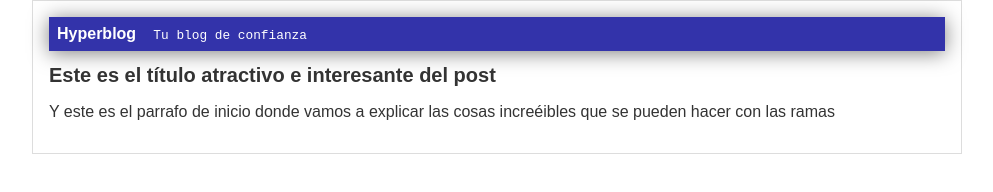
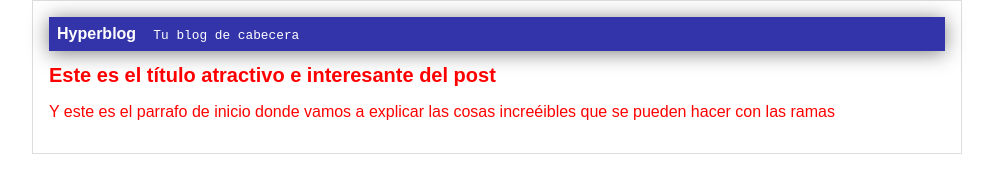
Before and after one commit to Esteban-Mesa/Hyperblog, a plain HTML site: page blogpost.html in a window 1280 px wide. Shown: the whole page, without its empty margins (143-1136 px from the left). Drawn offline with Linux system fonts and the light colour scheme.

Commit message:
Modifique la cabecera y el color del texto

```diff
--- a/blogpost.html
+++ b/blogpost.html
@@ -7,7 +7,7 @@
         <div id="container">
             <div id="cabecera">
                 Hyperblog
-                <samp id="tagline">Tu blog de confianza</samp>
+                <samp id="tagline">Tu blog de cabecera</samp>
             </div>
             <div id="post">
                 <h1>
--- a/css/estilos.css
+++ b/css/estilos.css
@@ -1,6 +1,6 @@
 body
 {
-    color: #333;
+    color: red;
     text-align: center;
     font-family: "Arial";
     font-size: 16px;
```
